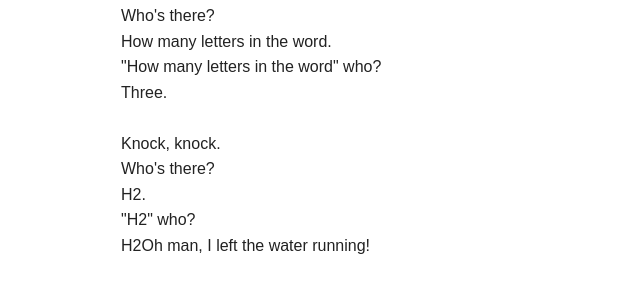
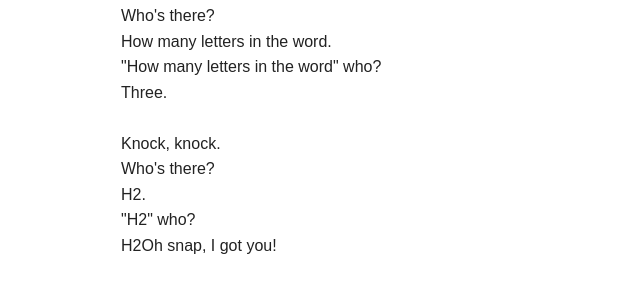
Before and after one commit to SomeUniqueUsername41/joke-page, a plain HTML site: page index.html in a window 1280 px wide. Shown: the part 2262-2543 px from the top of the page, without its empty margins (119-759 px from the left). Drawn offline with Linux system fonts and the light colour scheme.

Commit message:
Update index.html

```diff
--- a/index.html
+++ b/index.html
@@ -121,7 +121,7 @@ Three.</p>
 Who's there?<br>
 H2.<br>
 "H2" who?<br>
-H2Oh man, I left the water running!</p>
+H2Oh snap, I got you!</p>
 
 <p>What do you call a medieval lamp?<br>
 A knight light.</p>
```
